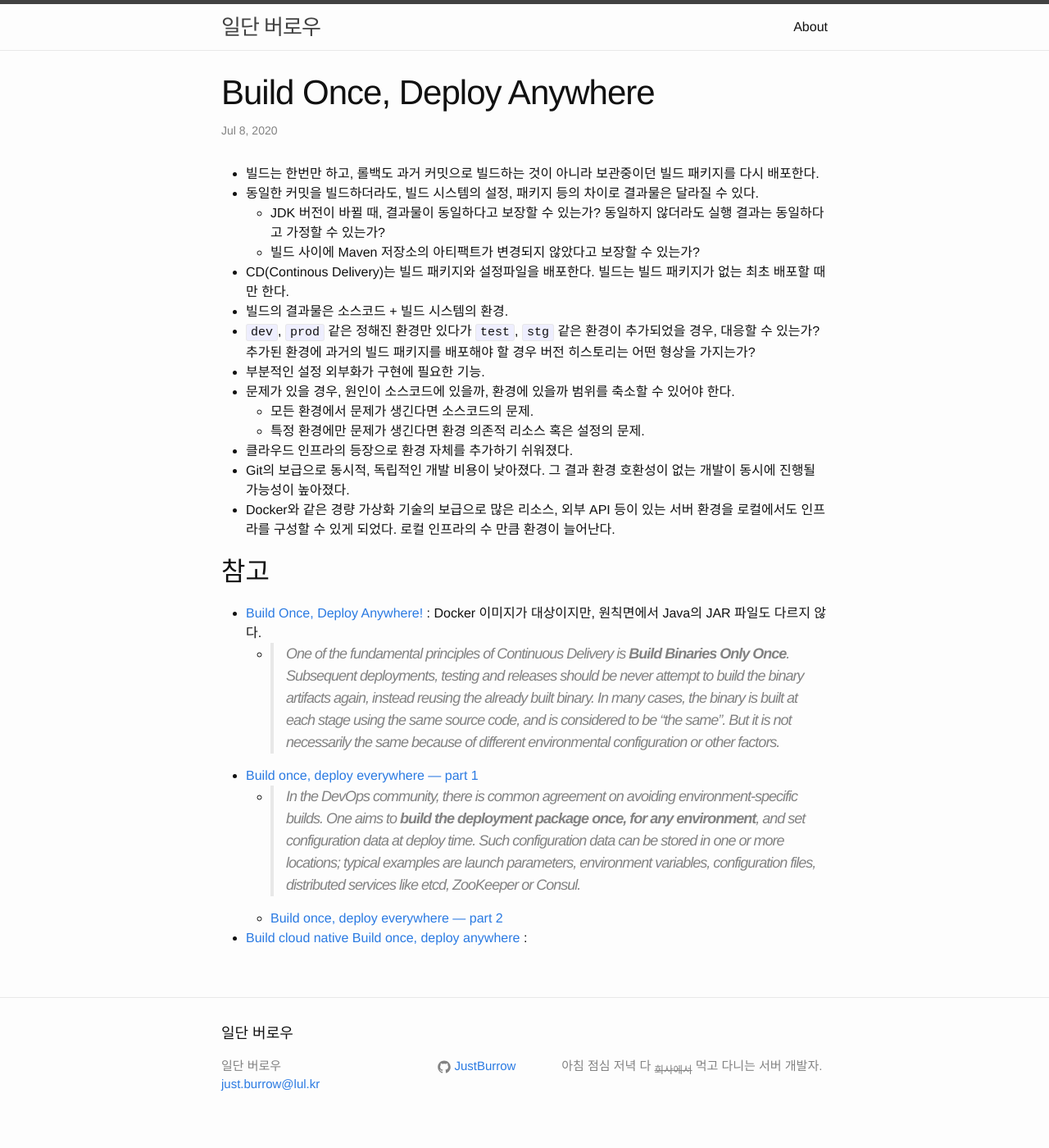
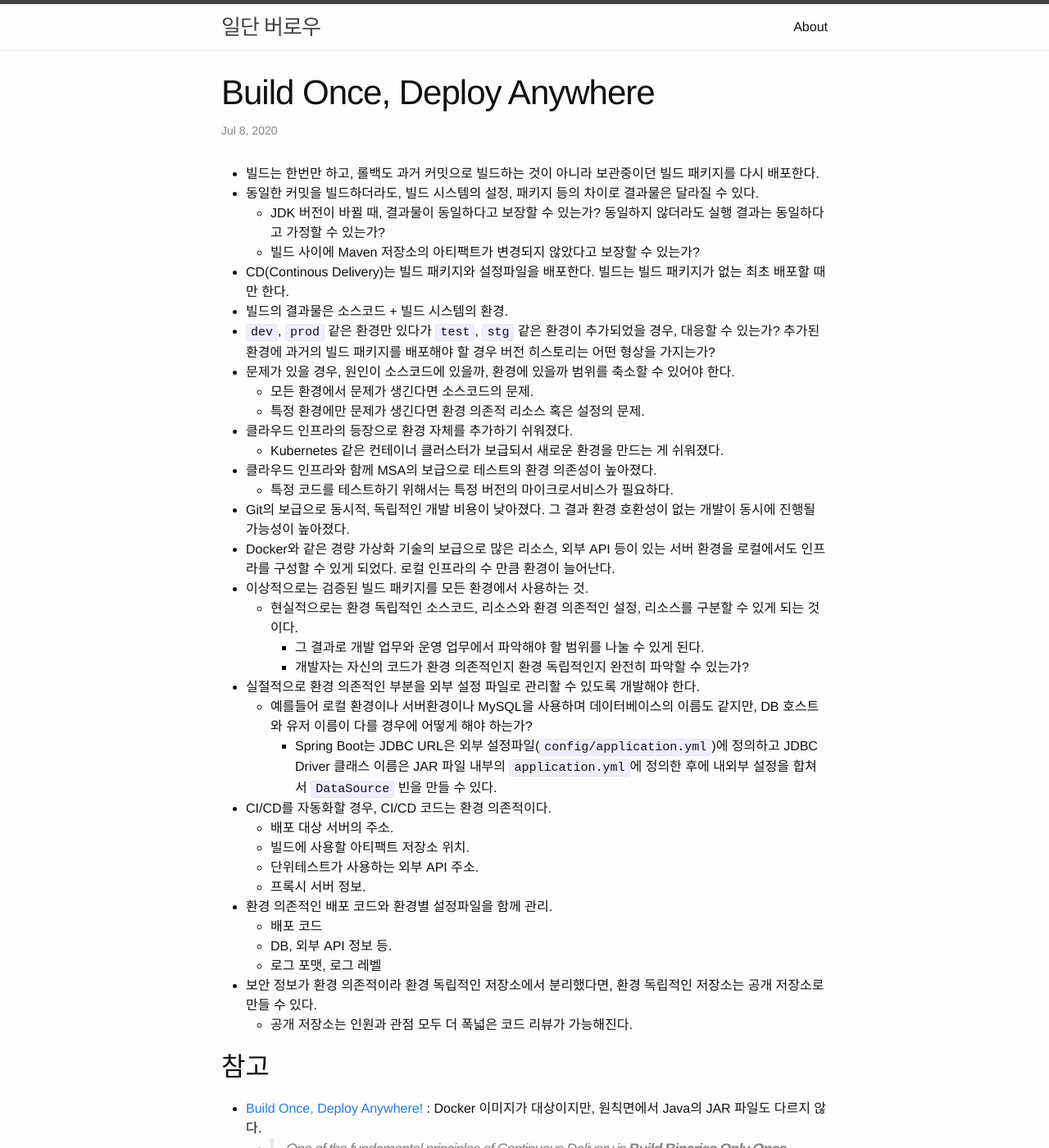
Before and after one commit to JustBurrow/JustBurrow.github.io, a Jekyll site: the page built from _posts/2020-07-08-build-once-deploy-anywhere.md, in a window 1280 px wide and 1400 px high. Shown: the whole window at 82% size. Built offline with Jekyll 4.4.1, drawn with Linux system fonts in a browser that asks for light colours; some of the changed text lies outside the part shown.

Commit message:
UPDATE : memo

```diff
--- a/_posts/2020-07-08-build-once-deploy-anywhere.md
+++ b/_posts/2020-07-08-build-once-deploy-anywhere.md
@@ -9,14 +9,34 @@ layout: post
   - 빌드 사이에 Maven 저장소의 아티팩트가 변경되지 않았다고 보장할 수 있는가?
 - CD(Continous Delivery)는 빌드 패키지와 설정파일을 배포한다. 빌드는 빌드 패키지가 없는 최초 배포할 때만 한다.
 - 빌드의 결과물은 소스코드 + 빌드 시스템의 환경.
-- `dev`,  `prod` 같은 정해진 환경만 있다가 `test`, `stg` 같은 환경이 추가되었을 경우, 대응할 수 있는가? 추가된 환경에 과거의 빌드 패키지를 배포해야 할 경우 버전 히스토리는 어떤 형상을 가지는가?
-- 부분적인 설정 외부화가 구현에 필요한 기능.
+- `dev`,  `prod` 같은 환경만 있다가 `test`, `stg` 같은 환경이 추가되었을 경우, 대응할 수 있는가? 추가된 환경에 과거의 빌드 패키지를 배포해야 할 경우 버전 히스토리는 어떤 형상을 가지는가?
 - 문제가 있을 경우, 원인이 소스코드에 있을까, 환경에 있을까 범위를 축소할 수 있어야 한다.
   - 모든 환경에서 문제가 생긴다면 소스코드의 문제.
   - 특정 환경에만 문제가 생긴다면 환경 의존적 리소스 혹은 설정의 문제.
 - 클라우드 인프라의 등장으로 환경 자체를 추가하기 쉬워졌다.
+  - Kubernetes 같은 컨테이너 클러스터가 보급되서 새로운 환경을 만드는 게 쉬워졌다.
+- 클라우드 인프라와 함께 MSA의 보급으로 테스트의 환경 의존성이 높아졌다.
+  - 특정 코드를 테스트하기 위해서는 특정 버전의 마이크로서비스가 필요하다.
 - Git의 보급으로 동시적, 독립적인 개발 비용이 낮아졌다. 그 결과 환경 호환성이 없는 개발이 동시에 진행될 가능성이 높아졌다.
 - Docker와 같은 경량 가상화 기술의 보급으로 많은 리소스, 외부 API 등이 있는 서버 환경을 로컬에서도 인프라를 구성할 수 있게 되었다. 로컬 인프라의 수 만큼 환경이 늘어난다.
+- 이상적으로는 검증된 빌드 패키지를 모든 환경에서 사용하는 것.
+  - 현실적으로는 환경 독립적인 소스코드, 리소스와 환경 의존적인 설정, 리소스를 구분할 수 있게 되는 것이다.
+    - 그 결과로 개발 업무와 운영 업무에서 파악해야 할 범위를 나눌 수 있게 된다.
+    - 개발자는 자신의 코드가 환경 의존적인지 환경 독립적인지 완전히 파악할 수 있는가?
+- 실절적으로 환경 의존적인 부분을 외부 설정 파일로 관리할 수 있도록 개발해야 한다.
+  - 예를들어 로컬 환경이나 서버환경이나 MySQL을 사용하며 데이터베이스의 이름도 같지만, DB 호스트와 유저 이름이 다를 경우에 어떻게 해야 하는가?
+    - Spring Boot는 JDBC URL은 외부 설정파일(`config/application.yml`)에 정의하고 JDBC Driver 클래스 이름은 JAR 파일 내부의 `application.yml`에 정의한 후에 내외부 설정을 합쳐서 `DataSource` 빈을 만들 수 있다.
+- CI/CD를 자동화할 경우, CI/CD 코드는 환경 의존적이다.
+  - 배포 대상 서버의 주소.
+  - 빌드에 사용할 아티팩트 저장소 위치.
+  - 단위테스트가 사용하는 외부 API 주소.
+  - 프록시 서버 정보.
+- 환경 의존적인 배포 코드와 환경별 설정파일을 함께 관리.
+  - 배포 코드
+  - DB, 외부 API 정보 등.
+  - 로그 포맷, 로그 레벨
+- 보안 정보가 환경 의존적이라 환경 독립적인 저장소에서 분리했다면, 환경 독립적인 저장소는 공개 저장소로 만들 수 있다.
+  - 공개 저장소는 인원과 관점 모두 더 폭넓은 코드 리뷰가 가능해진다.
 
 ## 참고
 
@@ -25,4 +45,5 @@ layout: post
 - [Build once, deploy everywhere — part 1](https://medium.com/buildit/build-once-deploy-everywhere-part-1-706d7affaf0f)
   - > In the DevOps community, there is common agreement on avoiding environment-specific builds. One aims to **build the deployment package once, for any environment**, and set configuration data at deploy time. Such configuration data can be stored in one or more locations; typical examples are launch parameters, environment variables, configuration files, distributed services like etcd, ZooKeeper or Consul.
   - [Build once, deploy everywhere — part 2](https://medium.com/buildit/build-once-deploy-everywhere-part-2-1e70df05cea5)
-- [Build cloud native Build once, deploy anywhere](https://www.ibm.com/downloads/cas/KBMQLAOM) :
+- [Build cloud native Build once, deploy anywhere](https://www.ibm.com/downloads/cas/KBMQLAOM) : 영업용 자료네.
+- [Build Once Deploy Anywhere – Configuring the Build Side](https://hamersmithblog.wordpress.com/2016/10/14/build-once-deploy-anywhere-configuring-the-build-side) : 빌드 시스템에서 배포 대상 서버의 설정 파일을 관리하는 방식에 대해 설명.
```
